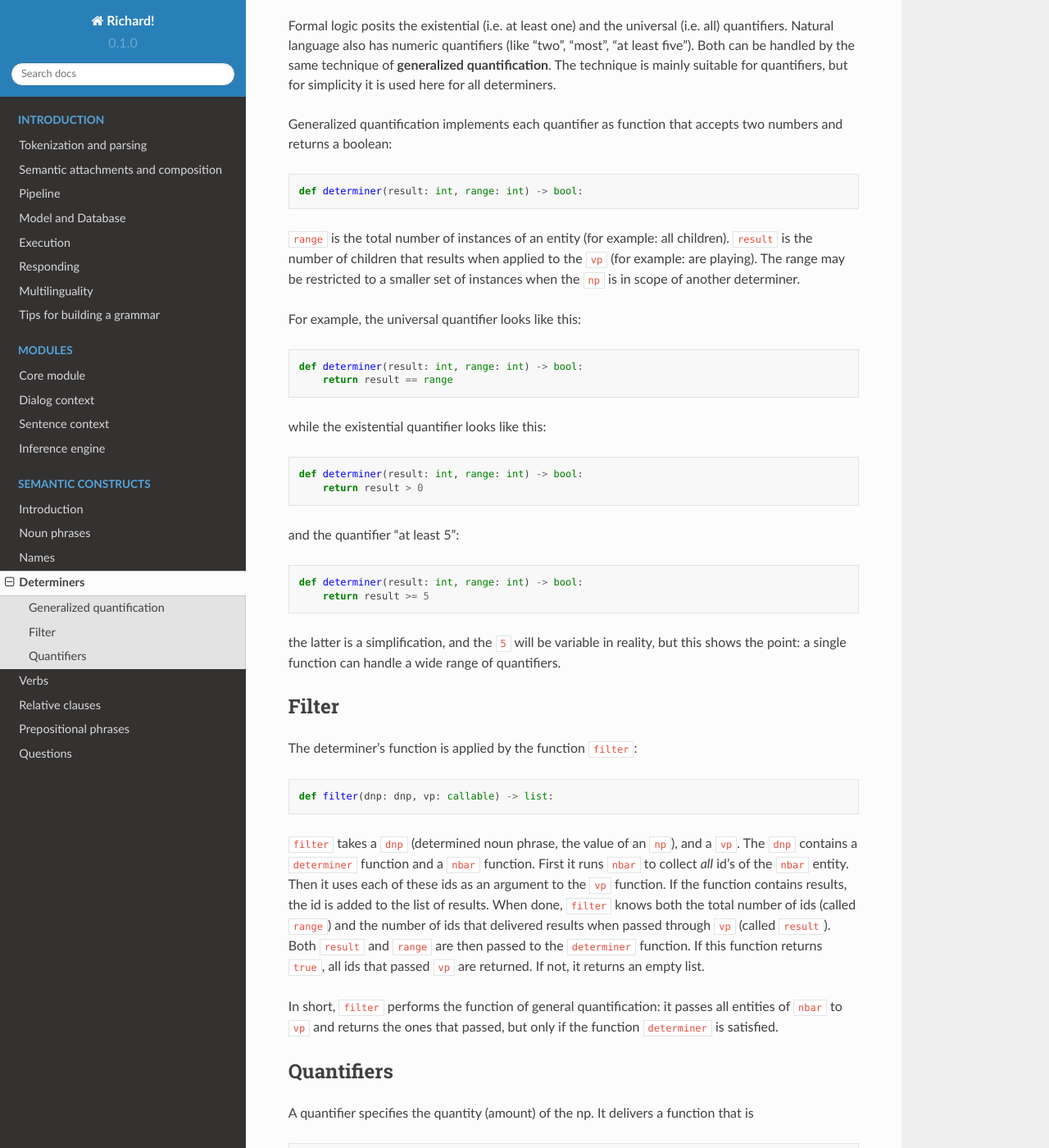
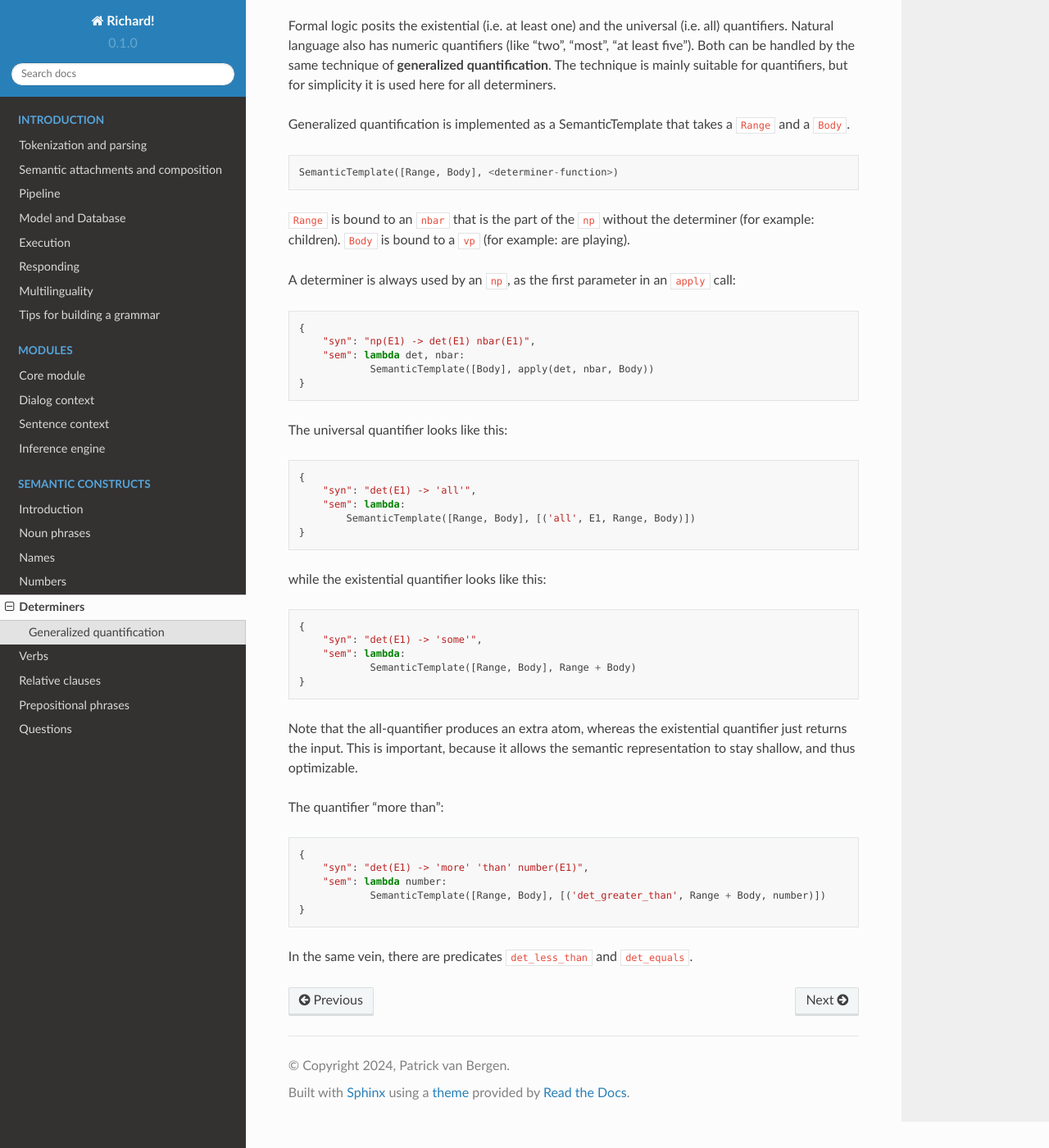
Before and after one commit to garfix/richard-readthedocs, a Sphinx documentation site: the page built from docs/source/language/determiners.md, in a window 1280 px wide and 1400 px high, scrolled down 340 px. Shown: the whole window at 82% size. Built offline with Sphinx 7.4.7 and the Read the Docs theme 2.0.0, drawn with Linux system fonts in a browser that asks for light colours; some of the changed text lies outside the part shown.

Commit message:
numbers and determiners

```diff
--- a/docs/source/index.rst
+++ b/docs/source/index.rst
@@ -29,6 +29,7 @@ This Python software library allows you to turn human language sentences into Py
    language/introduction.md
    language/noun-phrases.md
    language/names.md
+   language/numbers.md
    language/determiners.md
    language/verb-phrases.md
    language/relative-clauses.md
--- a/docs/source/language/determiners.md
+++ b/docs/source/language/determiners.md
@@ -8,75 +8,54 @@
 
 Formal logic posits the existential (i.e. at least one) and the universal (i.e. all) quantifiers. Natural language also has numeric quantifiers (like "two", "most", "at least five"). Both can be handled by the same technique of __generalized quantification__. The technique is mainly suitable for quantifiers, but for simplicity it is used here for all determiners.
 
-Generalized quantification implements each quantifier as function that accepts two numbers and returns a boolean:
+Generalized quantification is implemented as a SemanticTemplate that takes a `Range` and a `Body`.
 
 ~~~Python
-def determiner(result: int, range: int) -> bool:
+SemanticTemplate([Range, Body], <determiner-function>)
 ~~~
 
-`range` is the total number of instances of an entity (for example: all children). `result` is the number of children that results when applied to the `vp` (for example: are playing). The range may be restricted to a smaller set of instances when the `np` is in scope of another determiner.
+`Range` is bound to an `nbar` that is the part of the `np` without the determiner (for example: children). `Body` is bound to a `vp` (for example: are playing).
 
-For example, the universal quantifier looks like this:
+A determiner is always used by an `np`, as the first parameter in an `apply` call:
+
+~~~python
+{
+    "syn": "np(E1) -> det(E1) nbar(E1)",
+    "sem": lambda det, nbar:
+            SemanticTemplate([Body], apply(det, nbar, Body))
+}
+~~~
+
+The universal quantifier looks like this:
 
 ~~~Python
-def determiner(result: int, range: int) -> bool:
-    return result == range
+{
+    "syn": "det(E1) -> 'all'",
+    "sem": lambda:
+        SemanticTemplate([Range, Body], [('all', E1, Range, Body)])
+}
 ~~~
 
 while the existential quantifier looks like this:
 
 ~~~Python
-def determiner(result: int, range: int) -> bool:
-    return result > 0
+{
+    "syn": "det(E1) -> 'some'",
+    "sem": lambda:
+            SemanticTemplate([Range, Body], Range + Body)
+}
 ~~~
 
-and the quantifier "at least 5":
+Note that the all-quantifier produces an extra atom, whereas the existential quantifier just returns the input. This is important, because it allows the semantic representation to stay shallow, and thus optimizable.
 
-~~~Python
-def determiner(result: int, range: int) -> bool:
-    return result >= 5
-~~~
-
-the latter is a simplification, and the `5` will be variable in reality, but this shows the point: a single function can handle a wide range of quantifiers.
-
-## Filter
-
-The determiner's function is applied by the function `filter`:
-
-~~~Python
-def filter(dnp: dnp, vp: callable) -> list:
-~~~
-
-`filter` takes a `dnp` (determined noun phrase, the value of an `np`), and a `vp`. The `dnp` contains a `determiner` function and a `nbar` function. First it runs `nbar` to collect _all_ id's of the `nbar` entity. Then it uses each of these ids as an argument to the `vp` function. If the function contains results, the id is added to the list of results. When done, `filter` knows both the total number of ids (called `range`) and the number of ids that delivered results when passed through `vp` (called `result`). Both `result` and `range` are then passed to the `determiner` function. If this function returns `true`, all ids that passed `vp` are returned. If not, it returns an empty list.
-
-In short, `filter` performs the function of general quantification: it passes all entities of `nbar` to `vp` and returns the ones that passed, but only if the function `determiner` is satisfied.
-
-## Quantifiers
-
-A quantifier specifies the quantity (amount) of the np. It delivers a function that is
+The quantifier "more than":
 
 ~~~Python
 {
-    "syn": "det -> quantifier",
-    "sem": lambda quantifier:
-            lambda result, range: quantifier(result, range)
+    "syn": "det(E1) -> 'more' 'than' number(E1)",
+    "sem": lambda number:
+            SemanticTemplate([Range, Body], [('det_greater_than', Range + Body, number)])
 }
 ~~~
 
-So here is "every"
-
-~~~Python
-{
-    "syn": "quantifier -> 'every'",
-    "sem": lambda: lambda result, range: result == range
-}
-~~~
-
-and here is the literal "three":
-
-~~~Python
-{
-    "syn": "number -> 'three'",
-    "sem": lambda: lambda: 3
-}
-~~~
+In the same vein, there are predicates `det_less_than` and `det_equals`.
```
Also changed, not shown: docs/source/language/numbers.md (added, +30 -0 lines).
